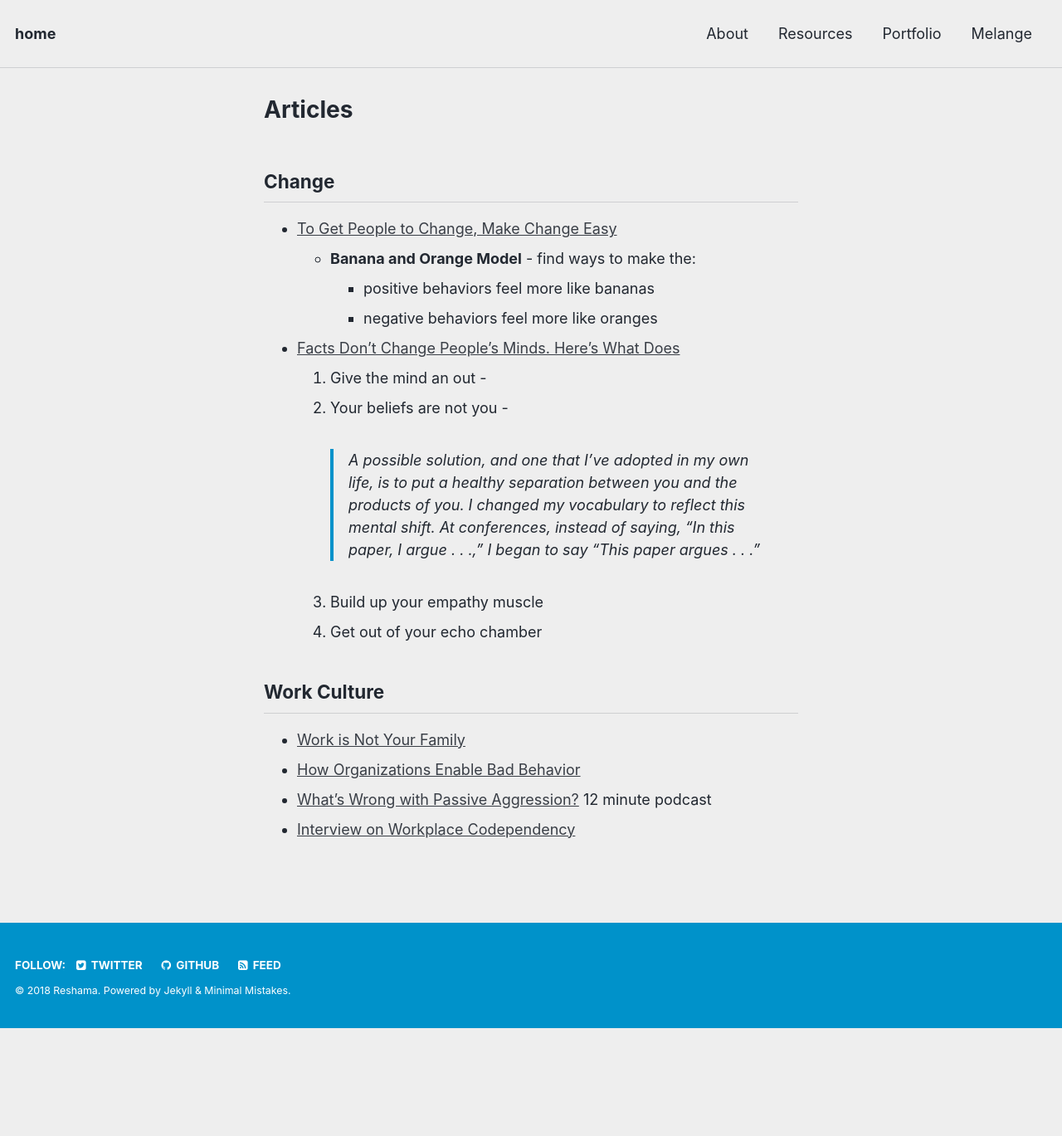
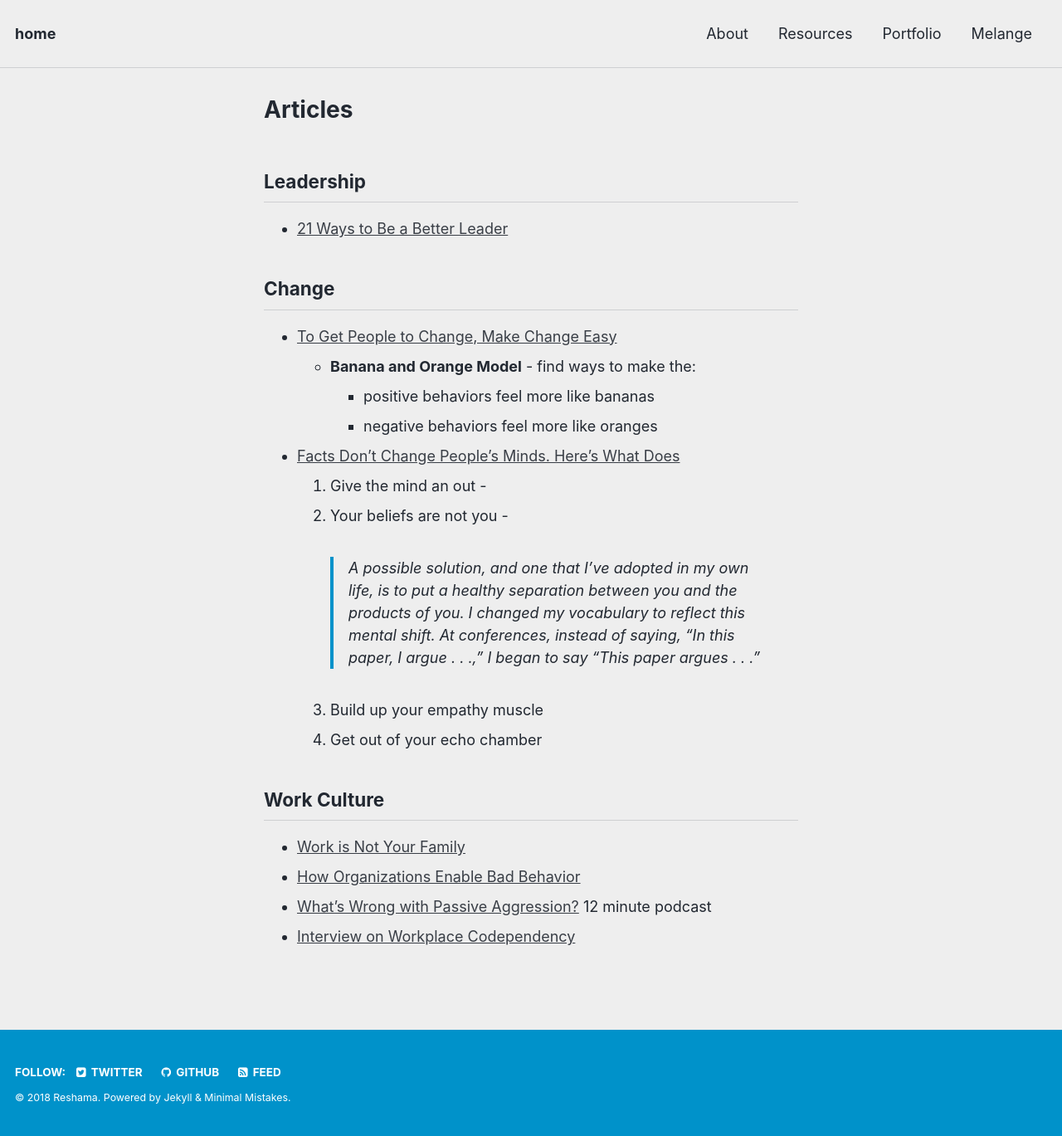
Before and after one commit to reshamas/reshamas.github.io, a Jekyll site: the page built from melange/articles.md, in a window 1280 px wide. Shown: the whole page at 83% size. Built offline with Jekyll 4.4.1, drawn with Linux system fonts in a browser that asks for light colours; before the commit the page ends 1239 px from its top, so only the background shows below that.

Commit message:
Update articles.md

```diff
--- a/melange/articles.md
+++ b/melange/articles.md
@@ -4,6 +4,10 @@ title: Articles
 tags:
 comments: false
 ---
+
+## Leadership
+- [21 Ways to Be a Better Leader](https://www.inc.com/lolly-daskal/21-ways-to-be-a-better-leader.html)
+
 
 ## Change
 - [To Get People to Change, Make Change Easy](https://hbr.org/2017/12/to-get-people-to-change-make-change-easy)
```
